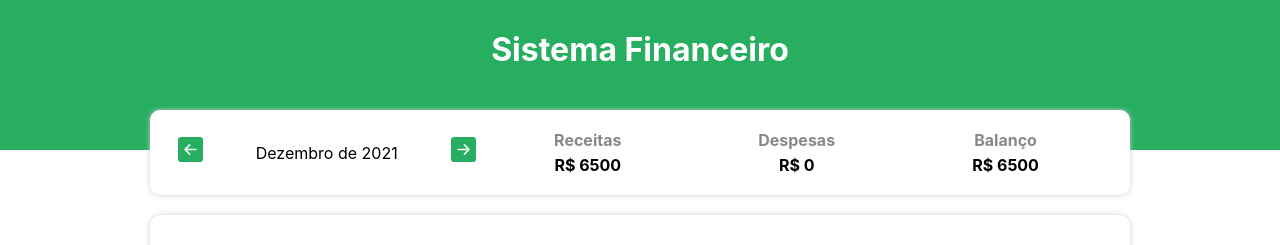
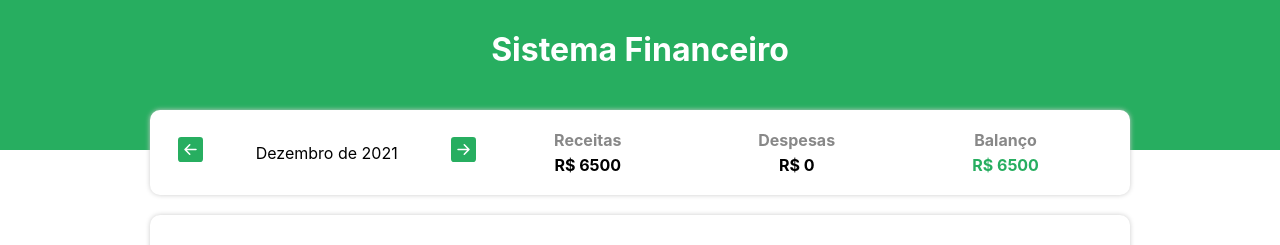
Before and after one commit to CristianoDaSilvaFerreira/expense-tracker, a React (Create React App) app: page / in a window 1280 px wide. Shown: the top 245 px of the page. Built offline with nearby package versions, Linux system fonts and the light colour scheme.

Commit message:
:rocket: Exibindo os valores

```diff
--- a/src/components/InfoArea/index.tsx
+++ b/src/components/InfoArea/index.tsx
@@ -50,7 +50,11 @@
             <InfoStyles.ResumeArea>
                 <ResumeItem title="Receitas" value={income} />
                 <ResumeItem title="Despesas" value={expense} />
-                <ResumeItem title="Balanço" value={income - expense} />
+                <ResumeItem
+                    title="Balanço"
+                    value={income - expense}
+                    color={(income-expense) < 0 ? 'red' : '#27AE60'}
+                />
             </InfoStyles.ResumeArea>
         </InfoStyles.Container>
     );
--- a/src/components/ResumeItem/index.tsx
+++ b/src/components/ResumeItem/index.tsx
@@ -3,13 +3,15 @@
 type Props = {
     title: string;
     value: number;
+    color?: string;
 }
 
-export const ResumeItem = ({ title, value }: Props) => {
+export const ResumeItem = ({ title, value, color }: Props) => {
     return (
         <ResumeStyles.Container>
             <ResumeStyles.Title>{title}</ResumeStyles.Title>
-            <ResumeStyles.Info>R$ {value}</ResumeStyles.Info>
+            <ResumeStyles.Info
+            color={color}>R$ {value}</ResumeStyles.Info>
         </ResumeStyles.Container>
     );
 }
--- a/src/components/ResumeItem/styles.ts
+++ b/src/components/ResumeItem/styles.ts
@@ -11,8 +11,8 @@
     margin-bottom: 0.313rem;
 `;
 
-export const Info = styled.div`
+export const Info = styled.div<{ color?: string }>`
     text-align: center;
     font-weight: bold;
-    color: #000;
+    color: ${props => props.color ?? '#000'};
 `;
```
